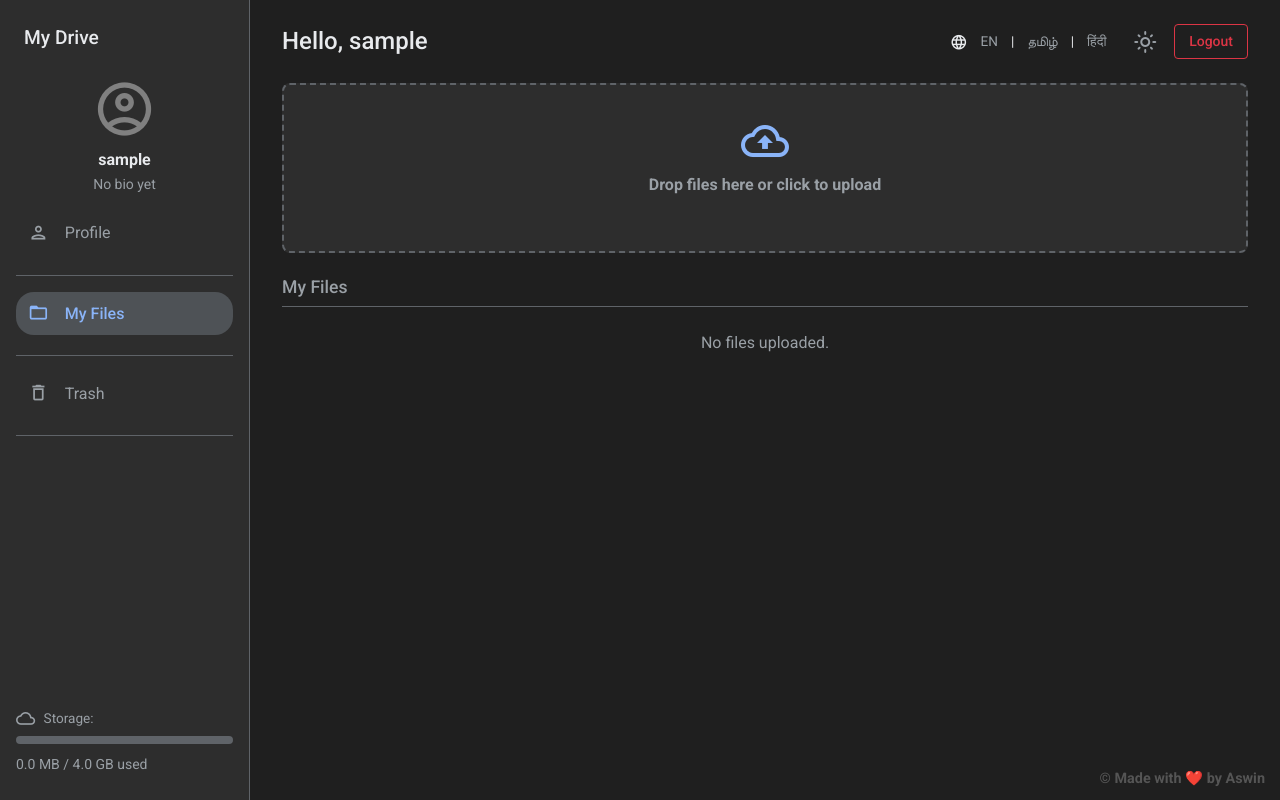
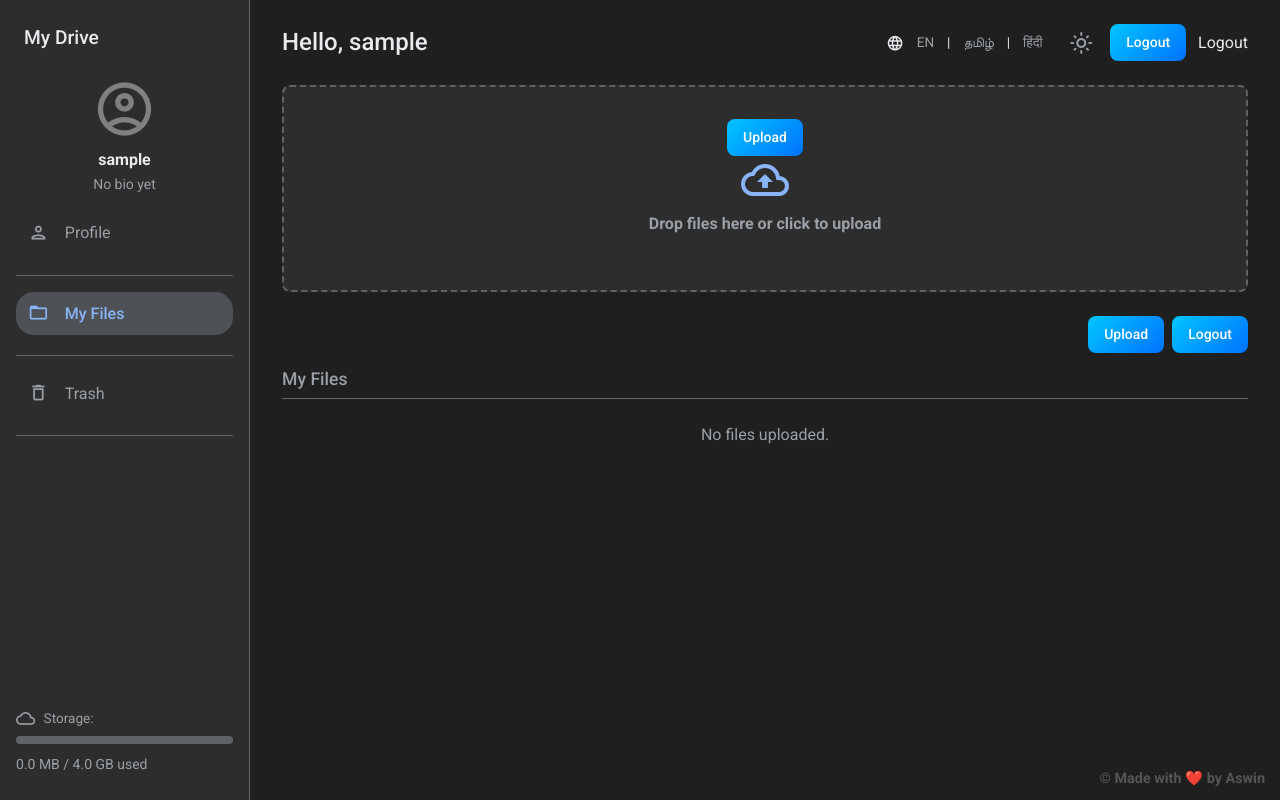
Before and after one commit to Aswin-AR5055/MiniGDrive, a Flask app: page /dashboard in a window 1280 px wide. Run offline with Flask 2, Linux system fonts and the light colour scheme; the visitor is signed in with stand-in values (Sample User, id 1); data comes from the database, SQL or seed files in the repository; some libraries are stand-ins or nearby versions.

Commit message:
Design Changes Started

```diff
--- a/static/style.css
+++ b/static/style.css
@@ -937,3 +937,19 @@ body.dark-mode .form-select {
         z-index: 2200;
     }
 }
+
+.btn-gradient {
+    background: linear-gradient(135deg, #00c6ff, #0072ff);
+    color: white;
+    border: none;
+    padding: 8px 16px;
+    border-radius: 8px;
+    transition: all 0.3s ease;
+    font-weight: 500;
+}
+
+.btn-gradient:hover {
+    opacity: 0.9;
+    transform: translateY(-2px);
+    box-shadow: 0 4px 12px rgba(0,0,0,0.15);
+}
--- a/templates/index.html
+++ b/templates/index.html
@@ -71,7 +71,7 @@
                     <button onclick="toggleDarkMode()" class="theme-toggle-btn" aria-label="Toggle dark mode">
                         <span class="material-icons-outlined" id="theme-icon">brightness_6</span>
                     </button>
-                    <a href="/logout" class="btn btn-outline-danger btn-sm logout-mobile-right">{{ translations["logout"] | default("Logout") }}</a>
+                    <a href="/logout" class="btn btn-gradient btn-sm">Logout</a>{{ translations["logout"] | default("Logout") }}</a>
                 </div>
             </header>
 
@@ -79,13 +79,20 @@
                 <input type="file" name="file" id="fileInput" required onchange="handleFileUpload(this.files)" multiple>
             </form>
             <div class="drop-zone mb-4" id="dropZone">
-                <div id="dropZoneContent">
+		<button class="btn btn-gradient" onclick="document.getElementById('fileInput').click()">Upload</button>
+		<div id="dropZoneContent">
                     <span class="material-icons-outlined">cloud_upload</span>
                     <div><strong>{{ translations["drop_here"] | default("Drop files here or click to upload") }}</strong></div>
                     <div class="upload-progress" id="uploadProgress"></div>
                     <div id="uploadStatus" class="small text-muted mt-2"></div>
                 </div>
             </div>
+
+	<div class="d-flex justify-content-end mb-3 gap-2">
+    		<button class="btn btn-gradient" onclick="document.getElementById('fileInput').click()">Upload</button>
+    		<a href="/logout" class="btn btn-gradient btn-sm">Logout</a>
+	</div>
+
 
             <section id="my-files-section">
                 <h5 class="section-title">{{ translations["my_files"] | default("My Files") }}</h5>
```
